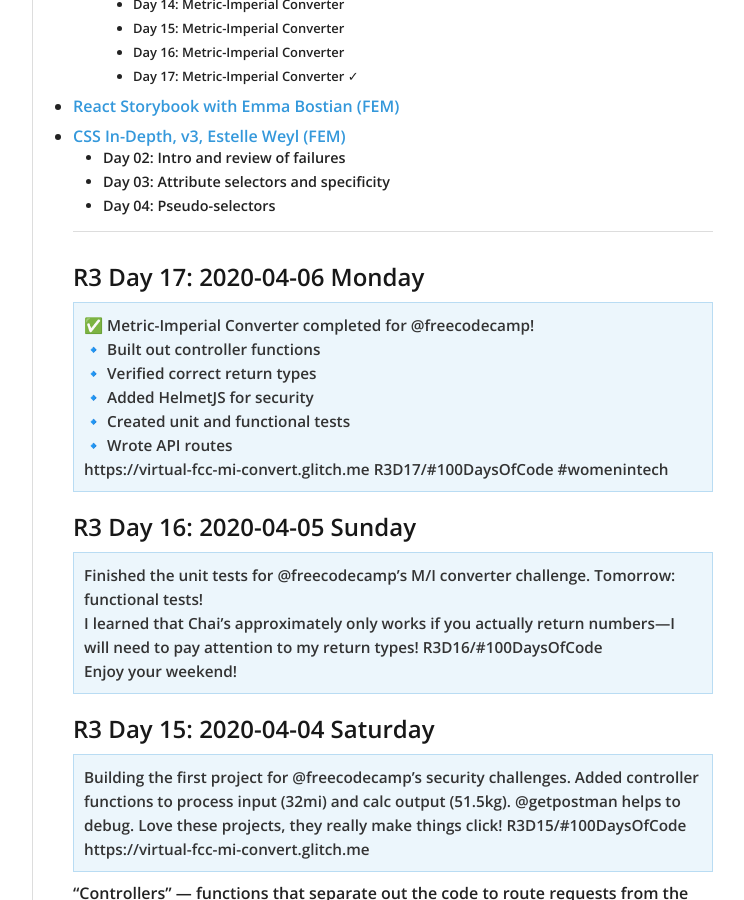
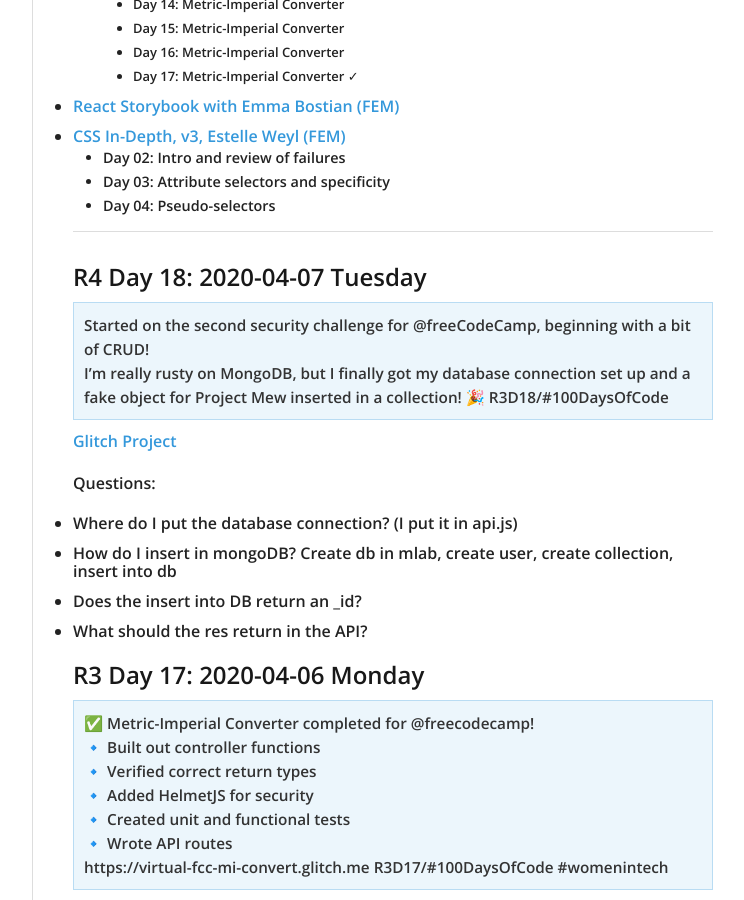
Before and after one commit to virtual/100daysofcode, a Jekyll site: the page built from index.md, in a window 1280 px wide and 900 px high, scrolled down 723 px. Shown: the whole window, without its empty margins (378-1122 px from the left). Built offline with Jekyll 4.4.1, drawn with Linux system fonts in a browser that asks for light colours; nearby versions of some CDN libraries; our own code applies the rules of GitHub Pages for plain Markdown files.

Commit message:
add crud questions issue tracker

```diff
--- a/index.md
+++ b/index.md
@@ -37,6 +37,21 @@
 
 ----------
 
+## R4 Day 18: 2020-04-07 Tuesday
+
+> Started on the second security challenge for @freeCodeCamp, beginning with a bit of CRUD!
+>
+> I'm really rusty on MongoDB, but I finally got my database connection set up and a fake object for Project Mew inserted in a collection! 🎉 R3D18/#100DaysOfCode
+
+[Glitch Project](https://virtual-fcc-issue-tracker.glitch.me/)
+
+Questions:
+
+- Where do I put the database connection? (I put it in api.js)
+- How do I insert in mongoDB? Create db in mlab, create user, create collection, insert into db
+- Does the insert into DB return an _id?
+- What should the res return in the API?
+
 ## R3 Day 17: 2020-04-06 Monday
 
 > ✅ Metric-Imperial Converter completed for @freecodecamp!
```
